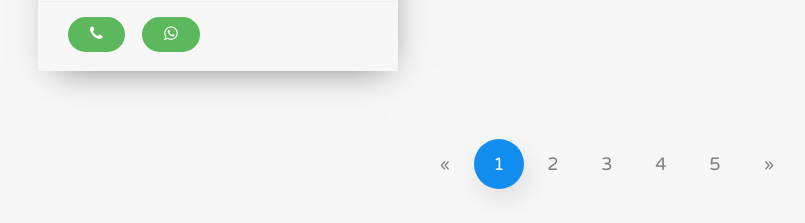
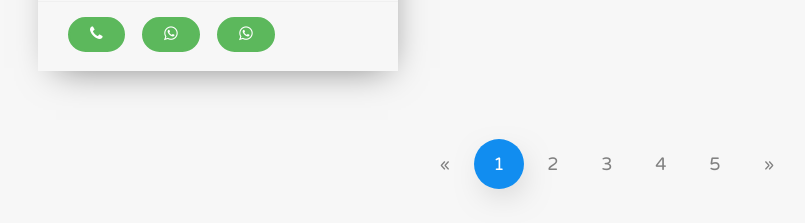
Before and after one commit to trivenipatil123/kaarya-test, a Django app: template core_app/templates/core_app/rent.html in a window 1280 px wide. Shown: the part 1122-1345 px from the top of the page, without its empty margins (32-837 px from the left). Run offline with Django 4.2, Linux system fonts and the light colour scheme; the template is opened without the code that fills it: most values are stand-ins (such as "Sample title", 1, 10 or a date in 2020); grey boxes marked "Sample" are stand-in pictures; some libraries are stand-ins or nearby versions; some web fonts are replaced.

Commit message:
Whatsapp msg chnages

```diff
--- a/core_app/templates/core_app/rent.html
+++ b/core_app/templates/core_app/rent.html
@@ -45,7 +45,8 @@
 	            	</p>
 					<p class="fh5co-property-specification">
 						<span><strong><a href="tel://{{ property.property_contact }}"><button type="button" class="btn btn-success"><i class="fa fa-phone"></i></button></a></strong></span>
-						<span><strong><a href="https://api.whatsapp.com/send?phone={{ property.property_contact }}&text=Is this property still available? {{ property.short_desc }}"><button type="button" class="btn btn-success"><i class="fa fa-whatsapp"></i></button></a></strong></span>
+						<span><strong><a href="whatsapp://send?phone={{ property.property_contact }}&text=Is this property still available? {{ property.short_desc }}"><button type="button" class="btn btn-success"><i class="fa fa-whatsapp"></i></button></a></strong></span>
+						<span><strong><a href="https://wa.me/{{ property.property_contact }}/?text=Is this property still available? {{ property.short_desc }}"><button type="button" class="btn btn-success"><i class="fa fa-whatsapp"></i></button></a></strong></span>
 					</p>
 					</div>
 				</div>
```
